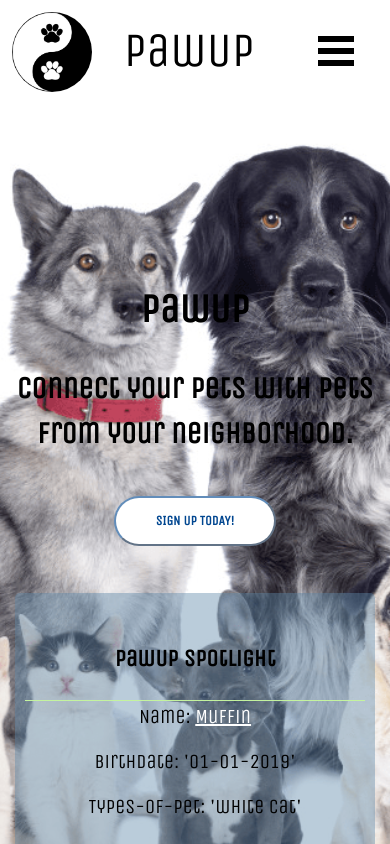
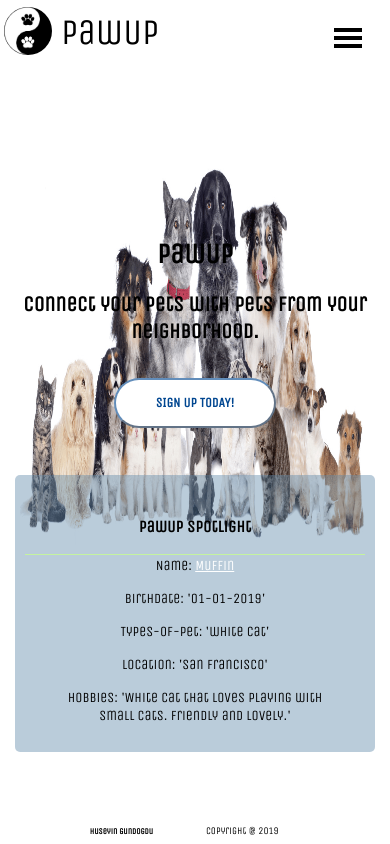
Before and after one commit to hgundogdu53/pawUp-clientside, a React (Create React App) app: page / in a window 390 px wide. Shown: the top 844 px of the page. Built offline with nearby package versions, Linux system fonts and the light colour scheme; no server answers; what webfontloader would draw is missing.

Commit message:
media screen added

```diff
--- a/src/App.css
+++ b/src/App.css
@@ -1,3 +1,11 @@
 * {
     box-sizing: border-box;
 }
+
+@media only screen and (min-width: 320px) and (max-width: 760px) {
+    .header {
+      display: flex;
+      justify-content: space-between;
+      flex-basis: auto;
+    }
+  }
--- a/src/components/AddPostNav/AddPostNav.css
+++ b/src/components/AddPostNav/AddPostNav.css
@@ -4,3 +4,31 @@
     justify-content: flex-start;
     padding-top: 0;
 }
+
+@media only screen and (min-width: 320px) and (max-width: 760px) {
+
+    .bm-burger-button {
+      position: fixed;
+      width: 28px;
+      height: 20px;
+      right: 28px;
+      top: 28px;
+      color: #bdc3c7;
+    }
+    .bm-cross-button {
+      height: 18px;
+      width: 18px;
+    }
+    .icon {
+      width: 3rem;
+      height: 3rem;
+    }
+    .nav-title .title {
+      text-align: center;
+      margin-top:6%;
+      padding-left: 6%;
+      font-size: 36px;
+    }
+
+
+  }
--- a/src/components/LandingPage/LandingPage.css
+++ b/src/components/LandingPage/LandingPage.css
@@ -60,7 +60,7 @@ body {
     background-image: url('../../images/background.png');
     background-repeat: no-repeat;
     background-attachment: fixed;
-    background-position: center 80px;
+    background-position: center 100px;
     -webkit-background-size: cover;
     -moz-background-size: cover;
     -o-background-size: cover;
@@ -169,9 +169,51 @@ body {
   }
 
 
-@media only screen and (min-width: 960px) {
+
+@media only screen and (min-width: 320px) and (max-width: 760px) {
     main {
       display: flex;
       flex-direction: column;
     }
+
+    body {
+      font-size: 14px;
+      line-height: 1.3;
+    }
+    .landing-main {
+      background-image: url('../../images/background.png')no-repeat center;
+      background-size: 90% 50%;
+  }
+    .footer {
+      font-size:10px;
+      display: flex;
+      align-items: space-around;
+      padding-top: 9%;
+      padding-left: 8%;
+      margin-left: 15%;
+      margin-right: 15%;
+    }
 }
+
+@media only screen and (min-width: 760px) and (max-width: 1096px) {
+  main {
+    display: flex;
+    flex-direction: column;
+  }
+  .landing-header {
+    padding-top: 20%;
+  }
+  .landing-main {
+    background-image: url('../../images/background.png')no-repeat center;
+    background-size: 90% 70%;
+}
+.footer {
+  font-size:20px;
+  display: flex;
+  align-items: space-around;
+  padding-top: 9%;
+  padding-left: 8%;
+  margin-left: 15%;
+  margin-right: 15%;
+}
+}
--- a/src/components/MainNav/MainNav.css
+++ b/src/components/MainNav/MainNav.css
@@ -50,6 +50,7 @@
     background: rgba(93, 136, 168, 0.616);
     padding: 2em 1.5em 0;
     font-size: 1.15em;
+    width: auto;
   }
 
   /* Morph shape necessary with bubble or elastic */
@@ -106,3 +107,31 @@
     border-radius: 50%;
     margin-top:5%;
   }
+
+  @media only screen and (min-width: 320px) and (max-width: 760px) {
+
+    .bm-burger-button {
+      position: fixed;
+      width: 28px;
+      height: 20px;
+      right: 28px;
+      top: 28px;
+      color: #bdc3c7;
+    }
+    .bm-cross-button {
+      height: 18px;
+      width: 18px;
+    }
+    .icon {
+      width: 3rem;
+      height: 3rem;
+    }
+    .nav-title .title {
+      text-align: center;
+      margin-top:6%;
+      padding-left: 6%;
+      font-size: 36px;
+    }
+
+
+  }
```
